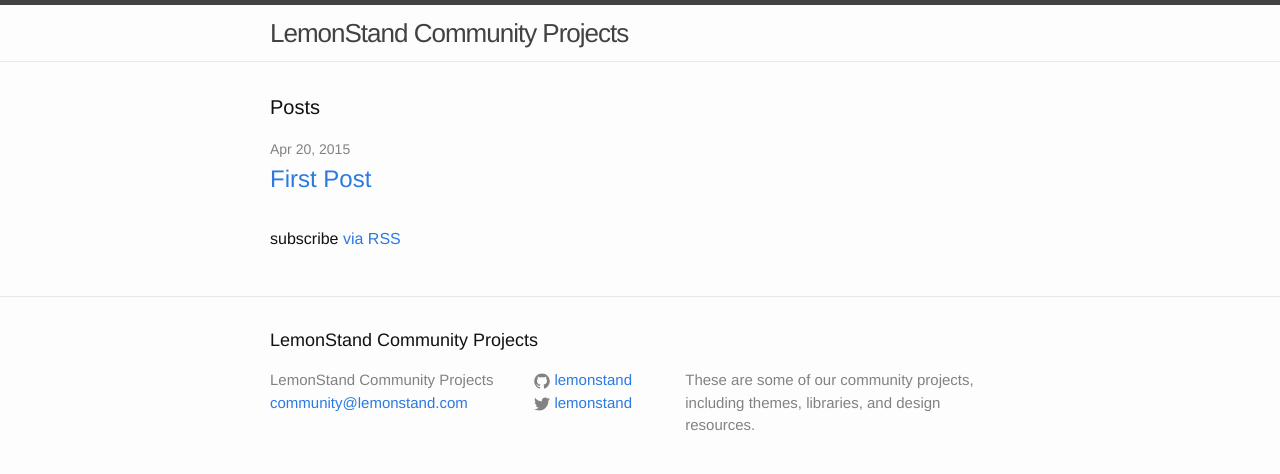
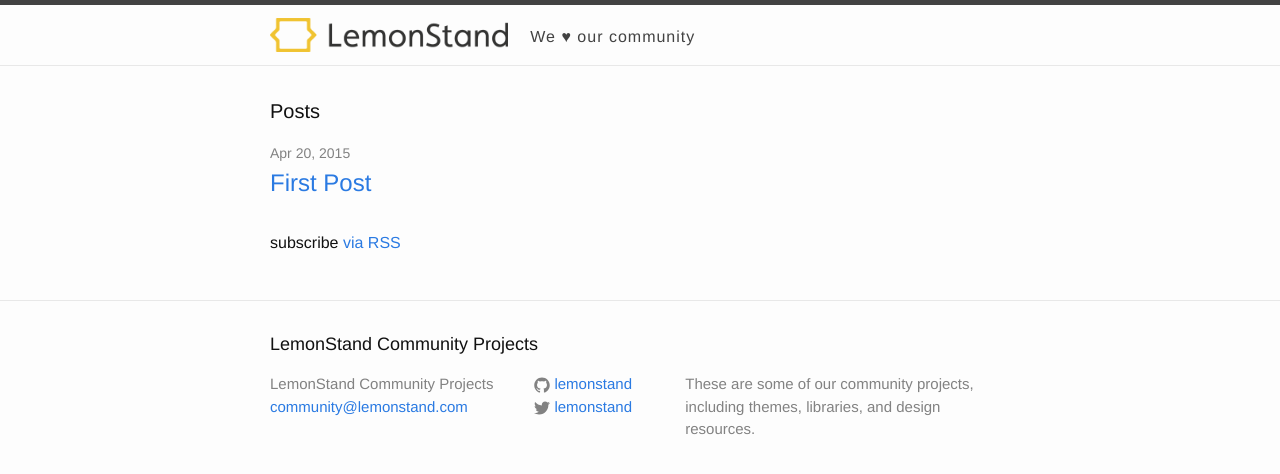
Before and after one commit to lemonstand/lemonstand.github.com, a Jekyll site: the page built from index.html, in a window 1280 px wide. Shown: the top 474 px of the page. Built offline with Jekyll 4.4.1, drawn with Linux system fonts in a browser that asks for light colours.

Commit message:
Adds the LS logo and some better default config (including Kramdown settings).

```diff
--- a/_config.yml
+++ b/_config.yml
@@ -1,5 +1,6 @@
 # Site settings
 title: LemonStand Community Projects
+taglne: We &hearts; our community
 email: community@lemonstand.com
 description: > #
   These are some of our community projects, including themes, libraries,
@@ -9,6 +10,7 @@
 twitter_username: lemonstand
 github_username:  lemonstand
 
+include: [ "assets" ]
 # Build settings
 markdown: kramdown
 defaults:
@@ -17,3 +19,18 @@
       path: "" # empty string for all files
     values:
       layout: "default"
+
+kramdown:
+  auto_ids: true
+  footnote_nr:    1
+  entity_output:  as_char
+  toc_levels:     1..6
+  smart_quotes:   lsquo,rsquo,ldquo,rdquo
+  enable_coderay: false
+  coderay:
+    coderay_wrap:              div
+    coderay_line_numbers:      inline
+    coderay_line_number_start: 1
+    coderay_tab_width:         4
+    coderay_bold_every:        10
+    coderay_css:               style
--- a/_includes/header.html
+++ b/_includes/header.html
@@ -2,7 +2,7 @@
 
   <div class="wrapper">
 
-    <a class="site-title" href="{{ site.baseurl }}/">{{ site.title }}</a>
+    <a class="site-title" href="{{ site.baseurl }}/"><img src="/assets/lemonstand-logo.png" alt="{{ site.title }}"> <em>{{ site.taglne }}</em></a>
 
     <nav class="site-nav">
       <a href="#" class="menu-icon">
--- a/_sass/_lemonstand.scss
+++ b/_sass/_lemonstand.scss
@@ -0,0 +1,13 @@
+header {
+	a.site-title {
+		img {
+			width: 238px;
+		}
+		em {
+			font-size: 12pt;
+			font-style: normal;
+			letter-spacing: 1px;
+			padding-left: 1em;
+		}
+	}
+}
```
